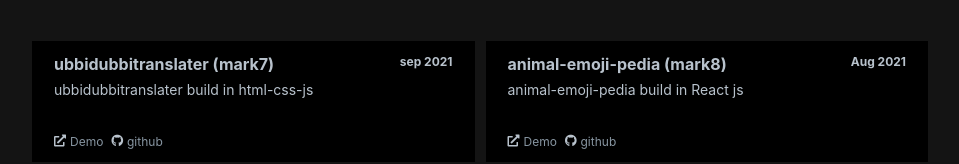
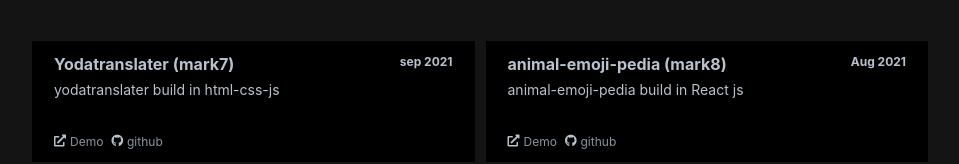
Before and after one commit to pranitcode/My-portfolio-v-1, a React (Create React App) app: page /project in a window 1280 px wide. Shown: the part 493-657 px from the top of the page, without its empty margins (160-1119 px from the left). Built offline with nearby package versions, Linux system fonts and the light colour scheme.

Commit message:
some changes done in project data

```diff
--- a/src/components/data/projectdata.js
+++ b/src/components/data/projectdata.js
@@ -39,10 +39,10 @@ export const ProjectData = [
   {
     show: false,
     id: '5',
-    project: "ubbidubbitranslater (mark7)",
-    github: "https://github.com/pranitcode/Ubbi-dubbi-translator-",
-    demo: "https://ubbidubbitranslater.netlify.app/",
-    about: "ubbidubbitranslater build in html-css-js",
+    project: "Yodatranslater (mark7)",
+    github: "https://github.com/pranitcode/yodatranslater",
+    demo: "https://yodatranslaterpranit.netlify.app/",
+    about: "yodatranslater build in html-css-js",
     date: "sep 2021"
   },
   {
```
